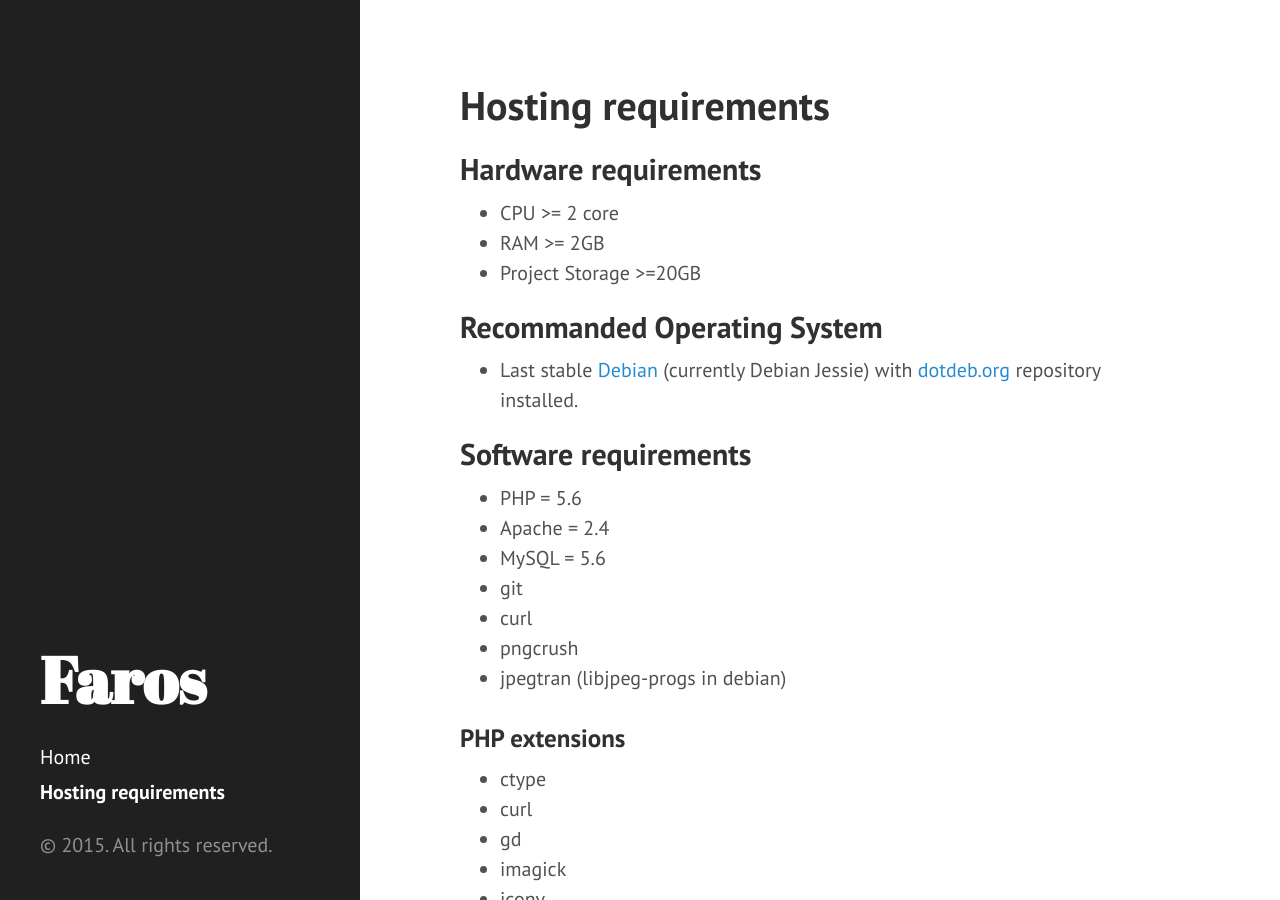
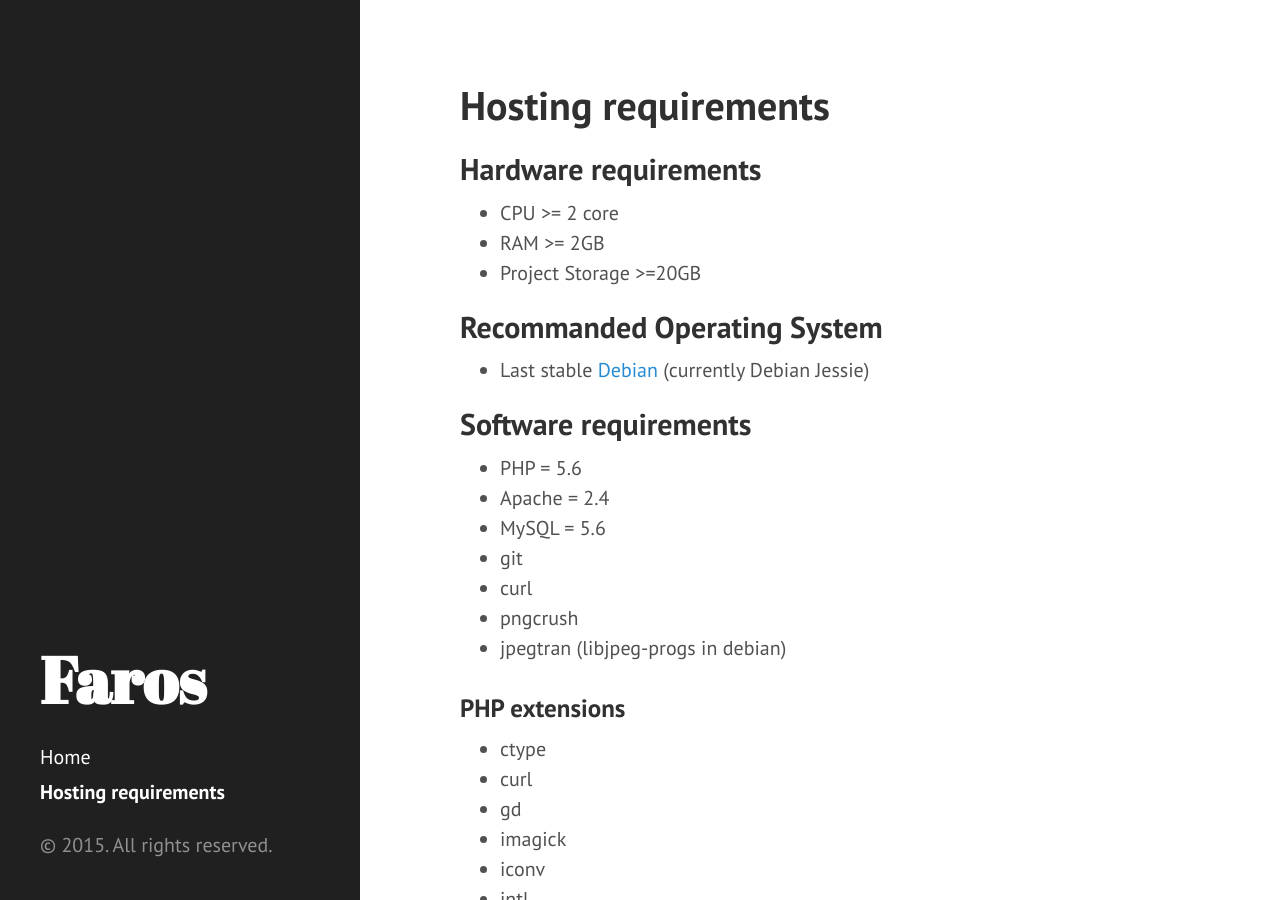
Before and after one commit to le-phare/le-phare.github.io, a Jekyll site: the page built from requirements.md, in a window 1280 px wide and 900 px high. Built offline with Jekyll 4.4.1, drawn with Linux system fonts in a browser that asks for light colours; Markdown is read by kramdown in place of the engine named in the settings.

Commit message:
Update requirements.md

```diff
--- a/requirements.md
+++ b/requirements.md
@@ -11,7 +11,7 @@ title: Hosting requirements
 
 ## Recommanded Operating System
 
- * Last stable [Debian](https://www.debian.org) (currently Debian Jessie) with [dotdeb.org](https://www.dotdeb.org/instructions/) repository installed.
+ * Last stable [Debian](https://www.debian.org) (currently Debian Jessie)
 
 ## Software requirements
 
```
